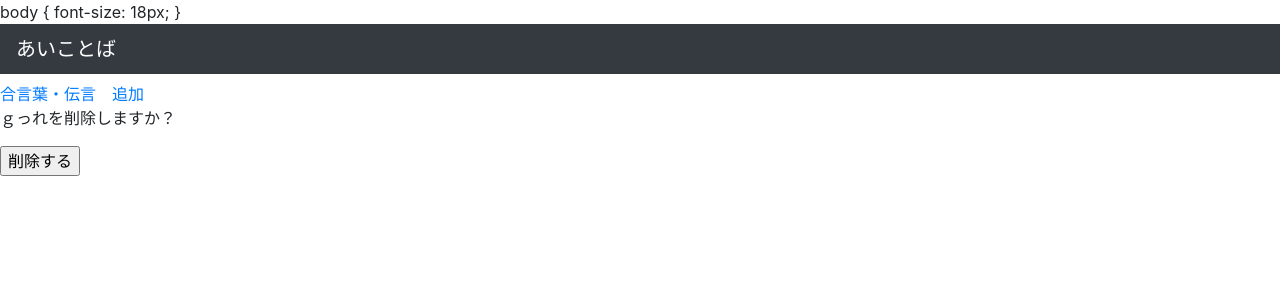
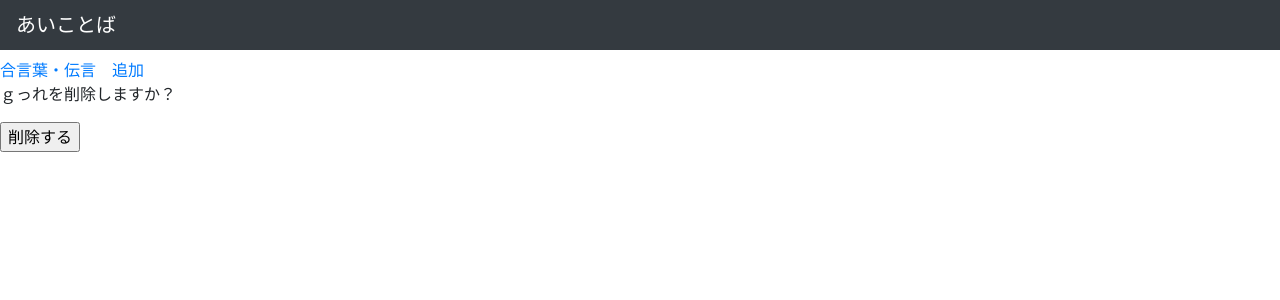
Before and after one commit to masaakiwaki/aikotoba, a Django app: page /aikotoba_delete/0b93af66-a16b-40d2-ad6e-4e72565d187c/ in a window 1280 px wide. Shown: the top 300 px of the page. Run offline with Django 3.2, Linux system fonts and the light colour scheme; data comes from the database, SQL or seed files in the repository; some libraries are stand-ins or nearby versions.

Commit message:
Update base.html

```diff
--- a/kotoba/templates/base.html
+++ b/kotoba/templates/base.html
@@ -6,15 +6,13 @@
         <script src="https://code.jquery.com/jquery-3.2.1.slim.min.js" integrity="sha384-KJ3o2DKtIkvYIK3UENzmM7KCkRr/rE9/Qpg6aAZGJwFDMVNA/GpGFF93hXpG5KkN" crossorigin="anonymous"></script>
         <script src="https://cdnjs.cloudflare.com/ajax/libs/popper.js/1.12.9/umd/popper.min.js" integrity="sha384-ApNbgh9B+Y1QKtv3Rn7W3mgPxhU9K/ScQsAP7hUibX39j7fakFPskvXusvfa0b4Q" crossorigin="anonymous"></script>
         <script src="https://maxcdn.bootstrapcdn.com/bootstrap/4.0.0/js/bootstrap.min.js" integrity="sha384-JZR6Spejh4U02d8jOt6vLEHfe/JQGiRRSQQxSfFWpi1MquVdAyjUar5+76PVCmYl" crossorigin="anonymous"></script>
-body {
-  font-size: 18px;
-}
+
     </head>
 
 
 
     <body>
-        <nav class="navbar navbar-expand-lg navbar-dark bg-dark h6">
+        <nav class="navbar navbar-expand-lg navbar-dark bg-dark h1">
             <a class="navbar-brand" href="/">あいことば</a>
         </nav>
             <a href="{% url 'aikotoba_create' %}">合言葉・伝言　追加</a><br>
```
